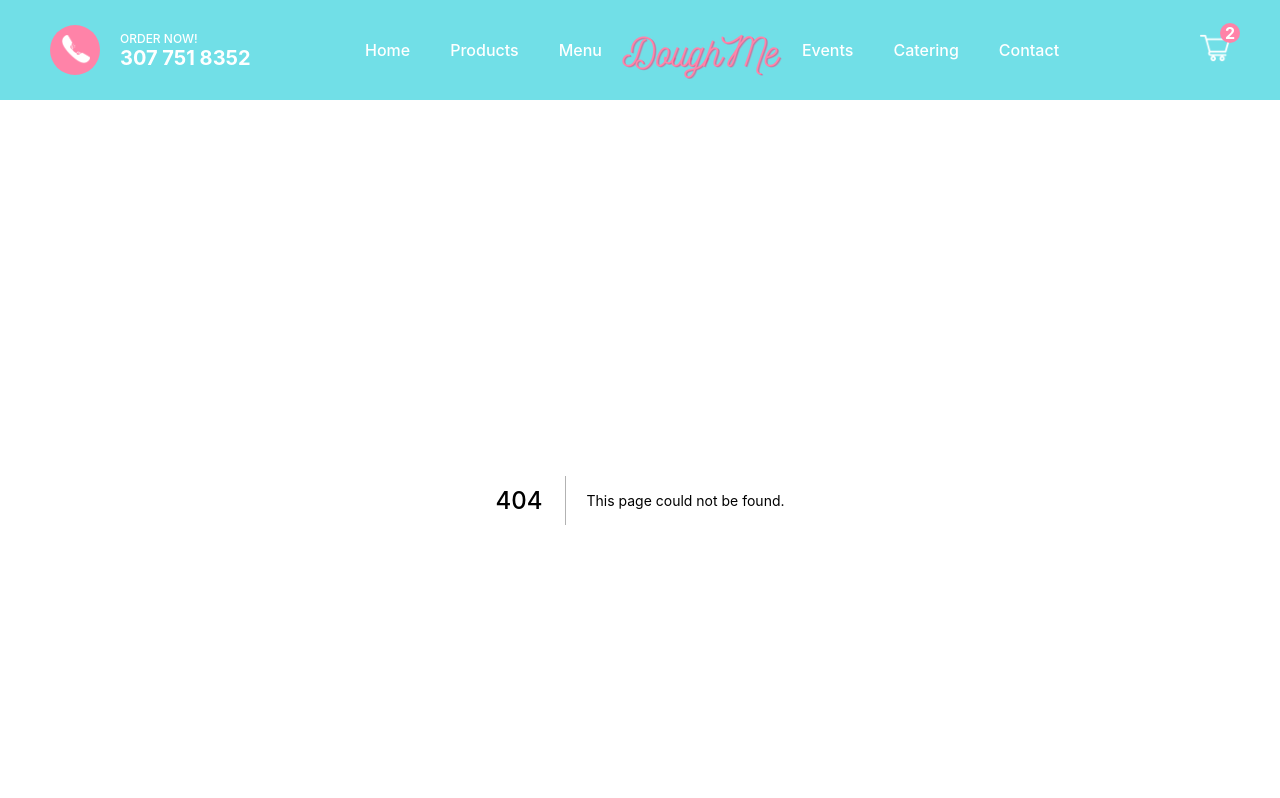
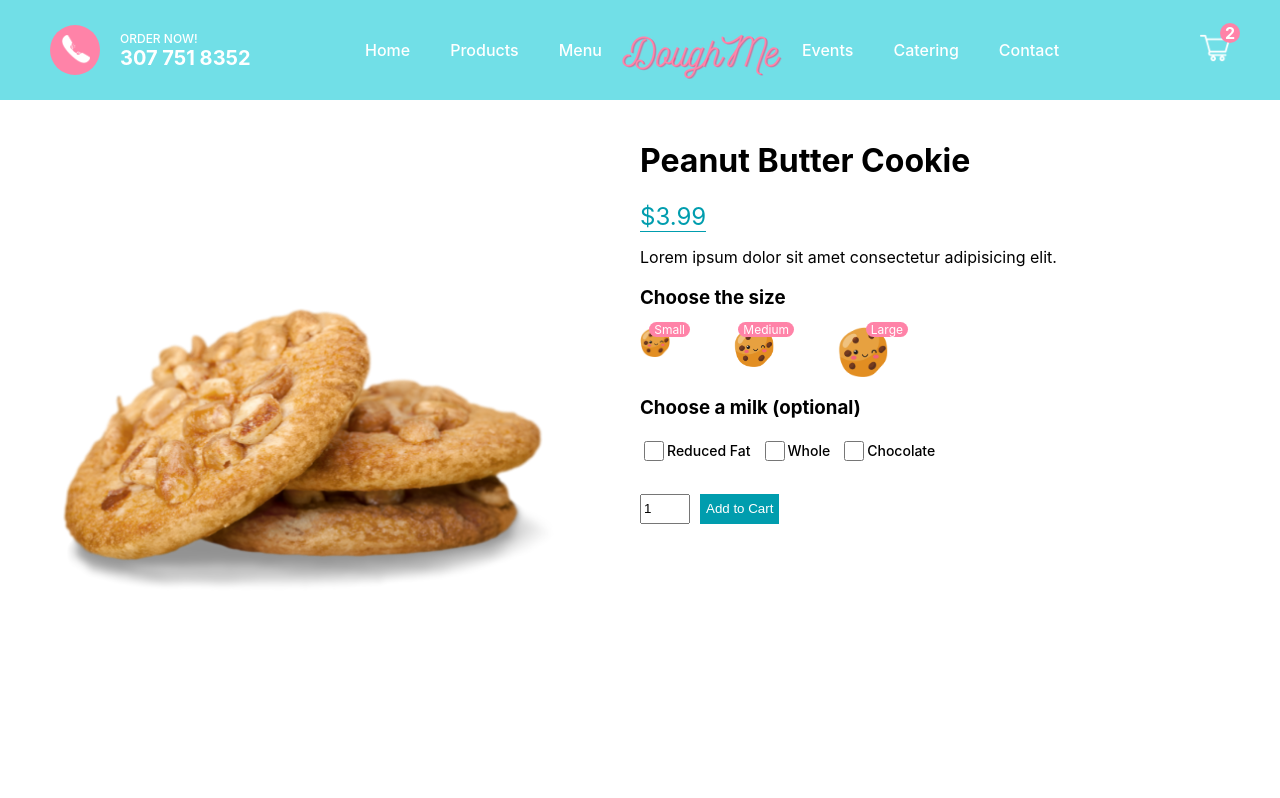
Before and after one commit to iam-saeed/cookie-delivery-app, a Next.js app: page /product/1 in a window 1280 px wide. Before the commit this address had no page. Shown: the top 798 px of the page. Built offline with nearby package versions, Linux system fonts and the light colour scheme.

Commit message:
product page added and styled

```diff
--- /dev/null
+++ b/pages/product/[id].jsx
@@ -0,0 +1,66 @@
+import { useState } from 'react';
+import Image from 'next/image';
+import styles from '../../styles/Product.module.css';
+
+const Product = () => {
+    const [size, setSize] = useState(0)
+
+    const cookie = {
+        id: 1,
+        img: '/assets/cookie.png',
+        name: "Peanut Butter Cookie",
+        price: [3.99, 5.99, 7.99],
+        desc: 'Lorem ipsum dolor sit amet consectetur adipisicing elit.'
+    };
+
+    return (
+        <div className={styles.container}>
+            <div className={styles.left}>
+                <div className={styles.imgContainer}>
+                    <Image alt="" src={cookie.img} layout="fill" objectFit="contain"/>
+                </div>
+            </div>
+            <div className={styles.right}>
+                <h1 className={styles.title}>{cookie.name}</h1>
+                <span className={styles.price}>${cookie.price[size]}</span>
+                <p className={styles.desc}>{cookie.desc}</p>
+                <h3>Choose the size</h3>
+                <div className={styles.sizes}>
+                <div className={styles.size} onClick={() => setSize(0)} >
+                    <Image alt='' src='/assets/size.png' layout="fill" />
+                    <span className={styles.number}>Small</span>
+                </div>
+                <div className={styles.size} onClick={() => setSize(1)} >
+                    <Image alt='' src='/assets/size.png' layout="fill" />
+                    <span className={styles.number}>Medium</span>
+                </div>
+                <div className={styles.size} onClick={() => setSize(2)} >
+                    <Image alt='' src='/assets/size.png' layout="fill" />
+                    <span className={styles.number}>Large</span>
+                </div>
+                </div>
+                <h3 className={styles.choose}>Choose a milk (optional)</h3>
+                <div className={styles.milk}>
+                    <div className={styles.option}>
+                        <input type="checkbox" id="w2" name="w2" className={styles.checkbox} />
+                        <label htmlFor="w2">Reduced Fat</label>
+                    </div>
+                    <div className={styles.option}>
+                        <input type="checkbox" id="w" name="w" className={styles.checkbox} />
+                        <label htmlFor="w">Whole</label>
+                    </div>
+                    <div className={styles.option}>
+                        <input type="checkbox" id="c" name="c" className={styles.checkbox} />
+                        <label htmlFor="c">Chocolate</label>
+                    </div>
+                </div>
+                <div className={styles.add}>
+                    <input type="number" defaultValue={1} className={styles.quantity} />
+                    <button className={styles.button}>Add to Cart</button>
+                </div>
+            </div>
+        </div>
+    )
+}
+
+export default Product
--- /dev/null
+++ b/styles/Product.module.css
@@ -0,0 +1,96 @@
+.container {
+    height: calc(100vh - 100px);
+    display: flex;
+}
+
+.left {
+    flex: 1;
+    height: 100%;
+    display: flex;
+    align-items: center;
+    justify-content: center;
+}
+
+.right {
+    flex: 1;
+    padding: 20px;
+}
+
+.imgContainer {
+    width: 80%;
+    height: 80%;
+    position: relative;
+}
+
+.price {
+    color: #009DAE;
+    font-size: 24px;
+    font-weight: 400;
+    border-bottom: 1px solid #009DAE;
+}
+.sizes {
+    width: 40%;
+    display: flex;
+    justify-content: space-between;
+
+}
+
+.size {
+    width: 30px;
+    height: 30px;
+    position: relative;
+    cursor: pointer;
+}
+
+.size:nth-child(2){
+    width: 40px;
+    height: 40px;
+}
+.size:nth-child(3){
+    width: 50px;
+    height: 50px;
+}
+
+.number {
+    position: absolute;
+    top: -5px;
+    right: -20px;
+    background-color: #ff83a8;
+    font-size: 12px;
+    padding: 0 5px;
+    color: #fff;
+    border-radius: 10px;
+}
+
+.milk {
+    display: flex;
+    margin-bottom: 30px;
+}
+
+.option {
+    display: flex;
+    align-items: center;
+    margin-right: 10px;
+    font-size: 14px;
+    font-weight: 500;
+}
+
+.checkbox {
+    width: 20px;
+    height: 20px;
+}
+
+.quantity {
+    width: 50px;
+    height: 30px;
+}
+
+.button {
+    height: 30px;
+    margin-left: 10px;
+    background-color: #009DAE;
+    color: #fff;
+    border: none;
+    font-weight: 500;
+    cursor: pointer;
+}
```
Also changed, not shown: public/assets/size.png.
